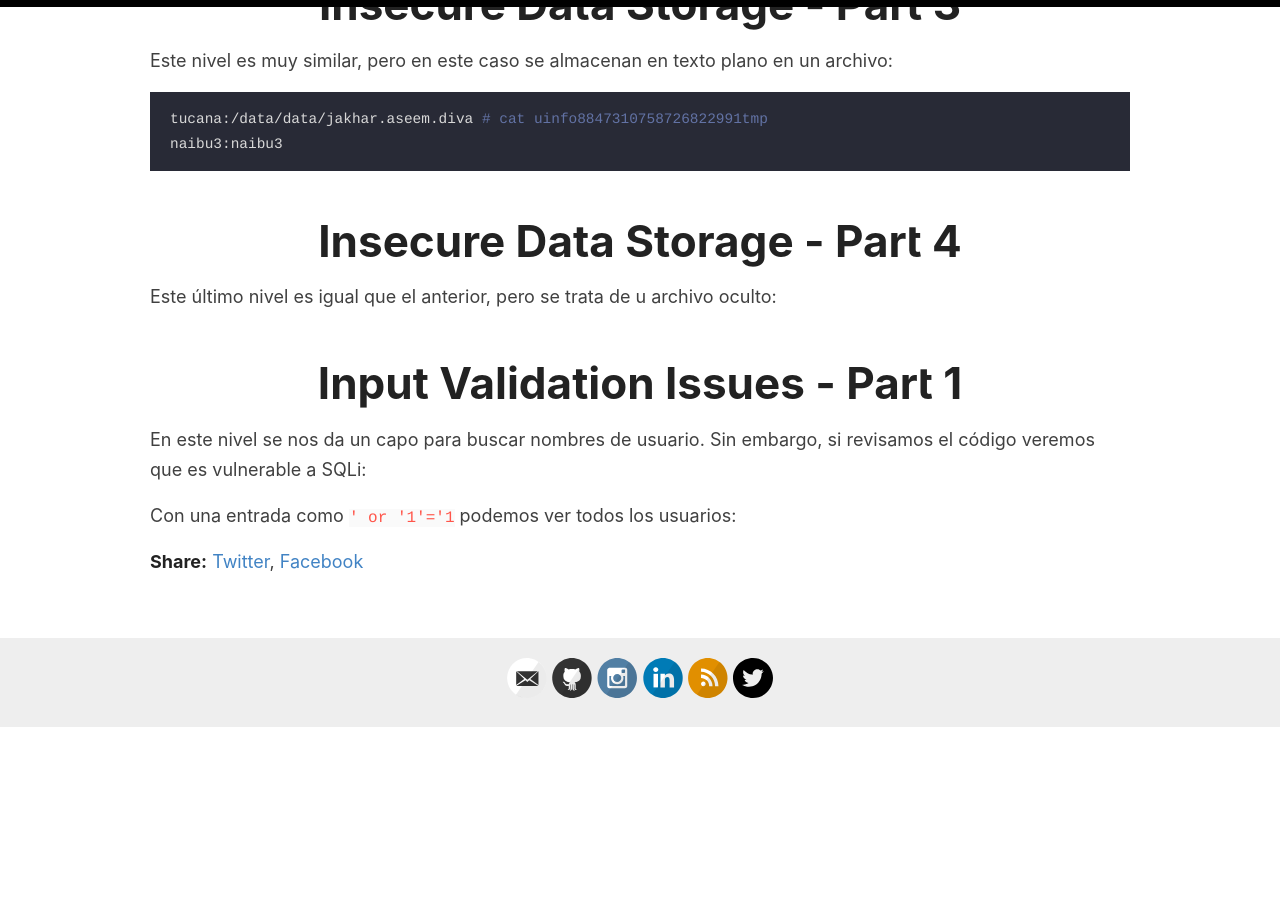
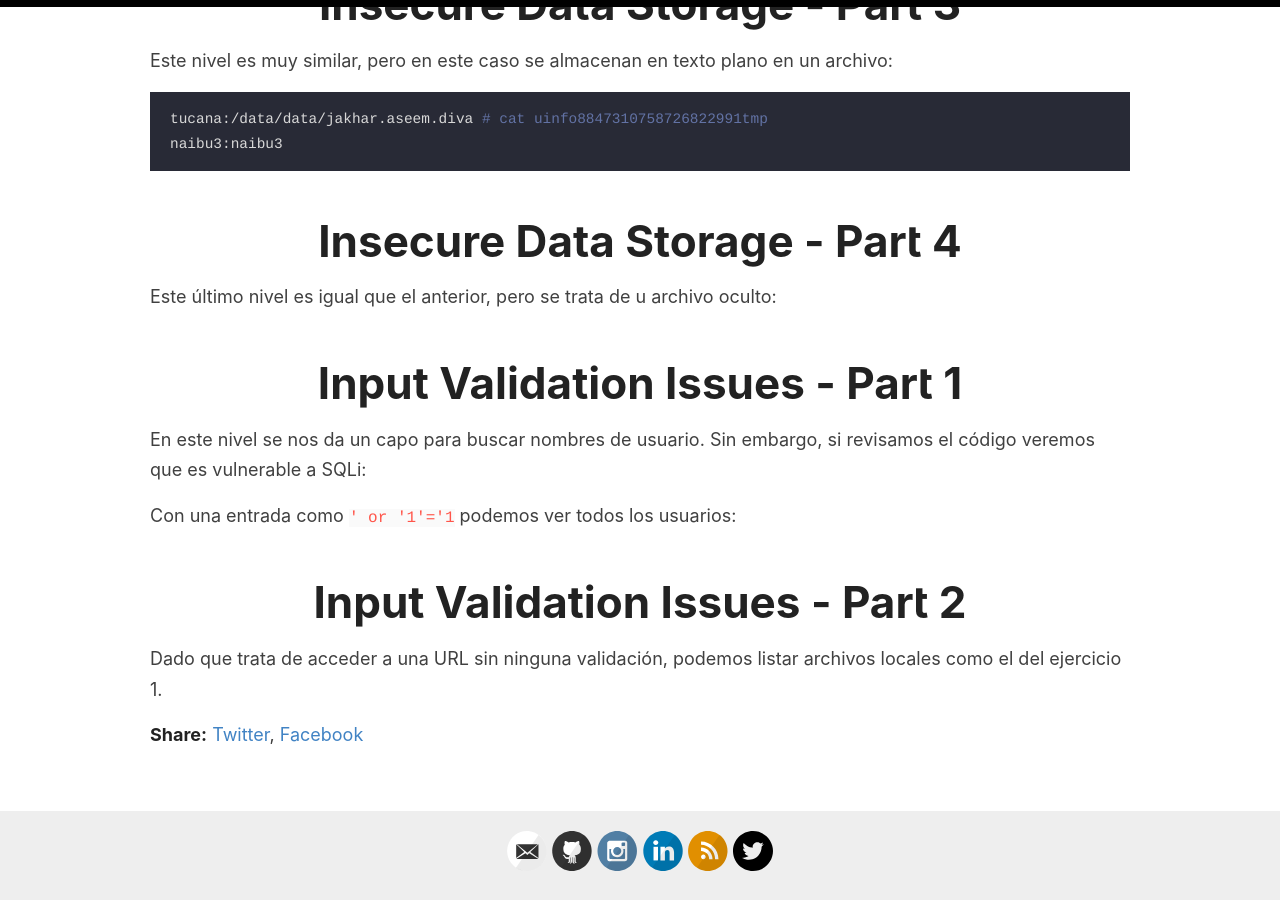
Before and after one commit to naibu3/naibu3.github.io, a Jekyll site: the page built from _posts/2025-06-27-Una-DIVA-es.md, in a window 1280 px wide and 900 px high, scrolled down 2547 px. Built offline with Jekyll 4.4.1, drawn with Linux system fonts in a browser that asks for light colours; comment, search, counter and statistics services are not loaded; before the commit the page ends 3274 px from its top, so only the background shows below that.

Commit message:
Update 2025-06-27-Una-DIVA-es.md

```diff
--- a/_posts/2025-06-27-Una-DIVA-es.md
+++ b/_posts/2025-06-27-Una-DIVA-es.md
@@ -101,3 +101,7 @@ Este último nivel es igual que el anterior, pero se trata de u archivo oculto:
 En este nivel se nos da un capo para buscar nombres de usuario. Sin embargo, si revisamos el código veremos que es vulnerable a SQLi:
 
 Con una entrada como `' or '1'='1` podemos ver todos los usuarios:
+
+# Input Validation Issues - Part 2
+
+Dado que trata de acceder a una URL sin ninguna validación, podemos listar archivos locales como el del ejercicio 1.
```
